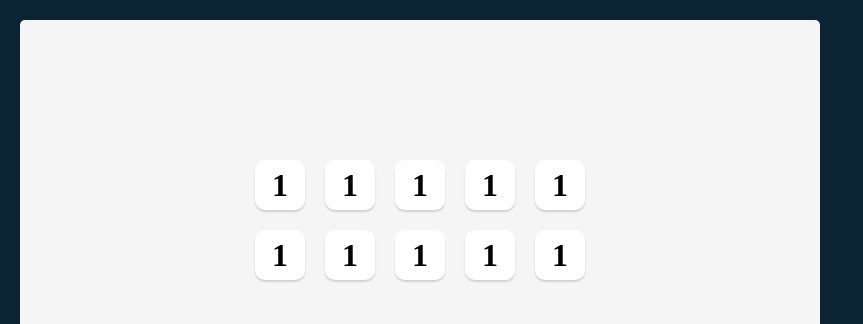
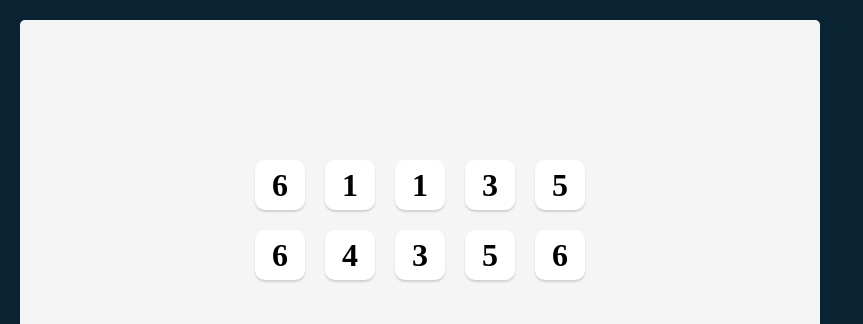
Before and after one commit to OlgaMinaievaWebDev/tenzies, a React (Create React App) app: page / in a window 1280 px wide. Shown: the top 324 px of the page, without its empty margins (0-863 px from the left). Built offline with nearby package versions, Linux system fonts and the light colour scheme.

Commit message:
dice Element added

```diff
--- a/src/App.js
+++ b/src/App.js
@@ -1,5 +1,8 @@
+import { useState } from "react";
 import Die from "./Die";
 export default function App() {
+  const [dice, seDice] = useState(allNewDice());
+
   function allNewDice() {
     const newDice = [];
 
@@ -10,22 +13,11 @@ export default function App() {
     return newDice;
   }
 
-  console.log(allNewDice());
+  const diceElement = dice.map((dice) => <Die value={dice} />);
   return (
     <>
       <main>
-        <div className="dice-container">
-          <Die value="1" />
-          <Die value="1" />
-          <Die value="1" />
-          <Die value="1" />
-          <Die value="1" />
-          <Die value="1" />
-          <Die value="1" />
-          <Die value="1" />
-          <Die value="1" />
-          <Die value="1" />
-        </div>
+        <div className="dice-container">{diceElement}</div>
       </main>
     </>
   );
```
